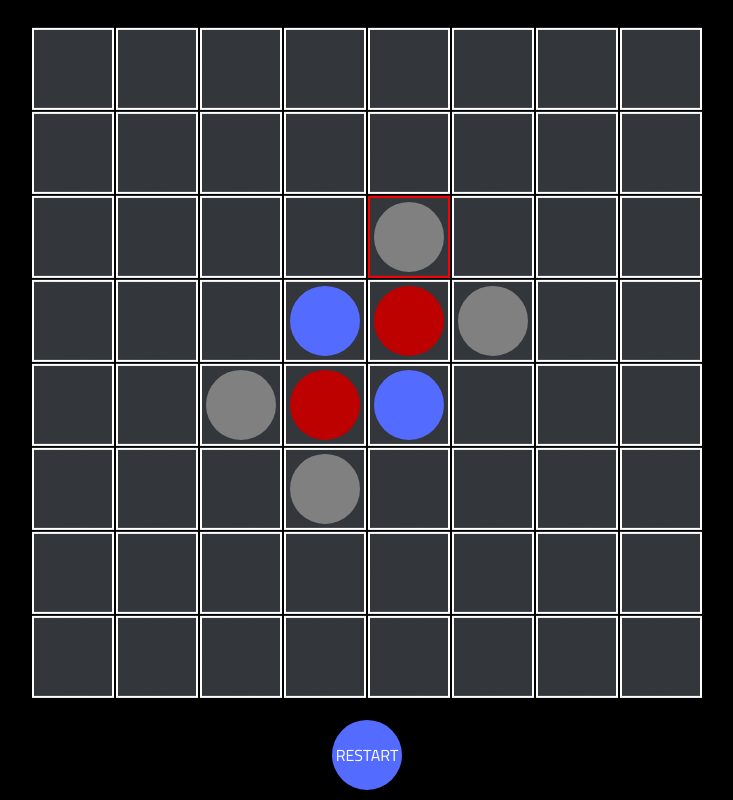
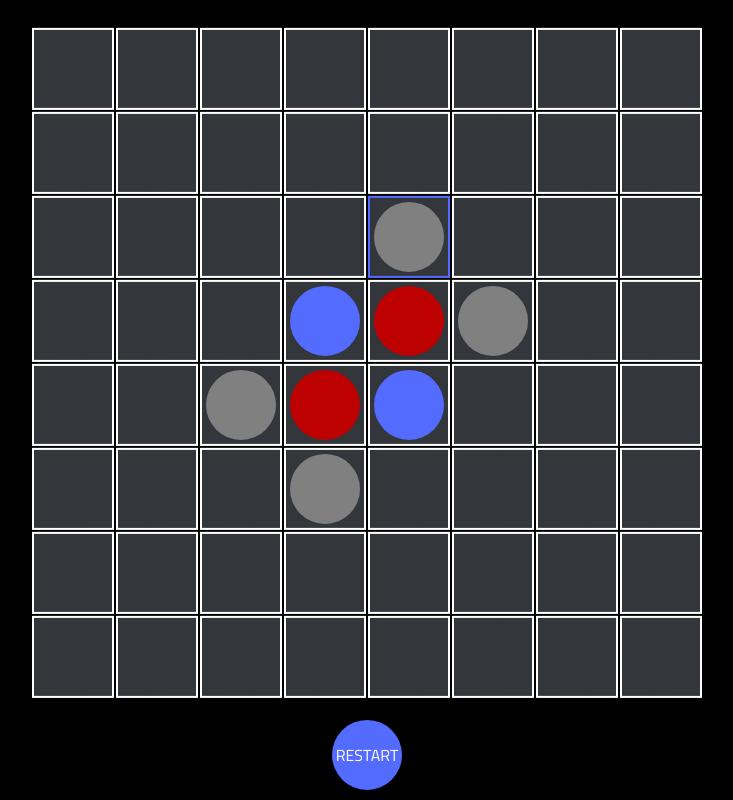
Before and after one commit to R-Bet/Othello, a plain HTML site: page index.html in a window 1280 px wide. In both pictures the pointer is over the element 690 px from the left and 236 px from the top of the page. Shown: the whole page, without its empty margins (281-1014 px from the left). Drawn offline with Linux system fonts and the light colour scheme.

Commit message:
Changed hover animations

```diff
--- a/script.js
+++ b/script.js
@@ -55,6 +55,7 @@ function RefreshTable() {
         for (let j = 0; j < board[i].length; j++) {
             let playpiece = document.getElementById('playpiece' + i + j);
             playpiece.style = "background-color: " + ColorByPiece(board[i][j]);
+            playpiece.parentElement.parentElement.className = "";
             playpiece.parentElement.setAttribute("onclick", `Erm();`);
         }
     }
@@ -109,6 +110,7 @@ function MarkUsableAround(i, j) {
             if (IsUsable(i + o[0], j + o[1], -o[0], -o[1])) {
                 let playpiece = document.getElementById('playpiece' + (i + o[0]) + (j + o[1]));
                 playpiece.style = "background-color:gray;";
+                playpiece.parentElement.parentElement.className = GetHover();
                 playpiece.parentElement.setAttribute("onclick", `ClickPiece(${i + o[0]}, ${j + o[1]});`);
                 AnyUsable = true;
             }
@@ -182,6 +184,12 @@ function ClickPiece(i, j) {
     MarkAvailable();
 
     RefreshTable();
+}
+
+function GetHover() {
+    if (turn == 0)
+        return "hover-blue";
+    return "hover-red";
 }
 
 function TurnUp(i, j) {
--- a/styles.css
+++ b/styles.css
@@ -34,12 +34,16 @@ table {
 td {
     border: 2px solid white;
     background-color: #33363b;
+    transition: border-color 200ms cubic-bezier(1,.45,.5,1);
     text-align: center;
 }
 
-td:hover{
-    transition:border-color 200ms cubic-bezier(1,.45,.5,1);
-    border-color:red;
+.hover-blue:hover {
+    border-color: #546bff;
+}
+
+.hover-red:hover {
+    border-color: #bd0000;
 }
 
 .playpiece {
```
